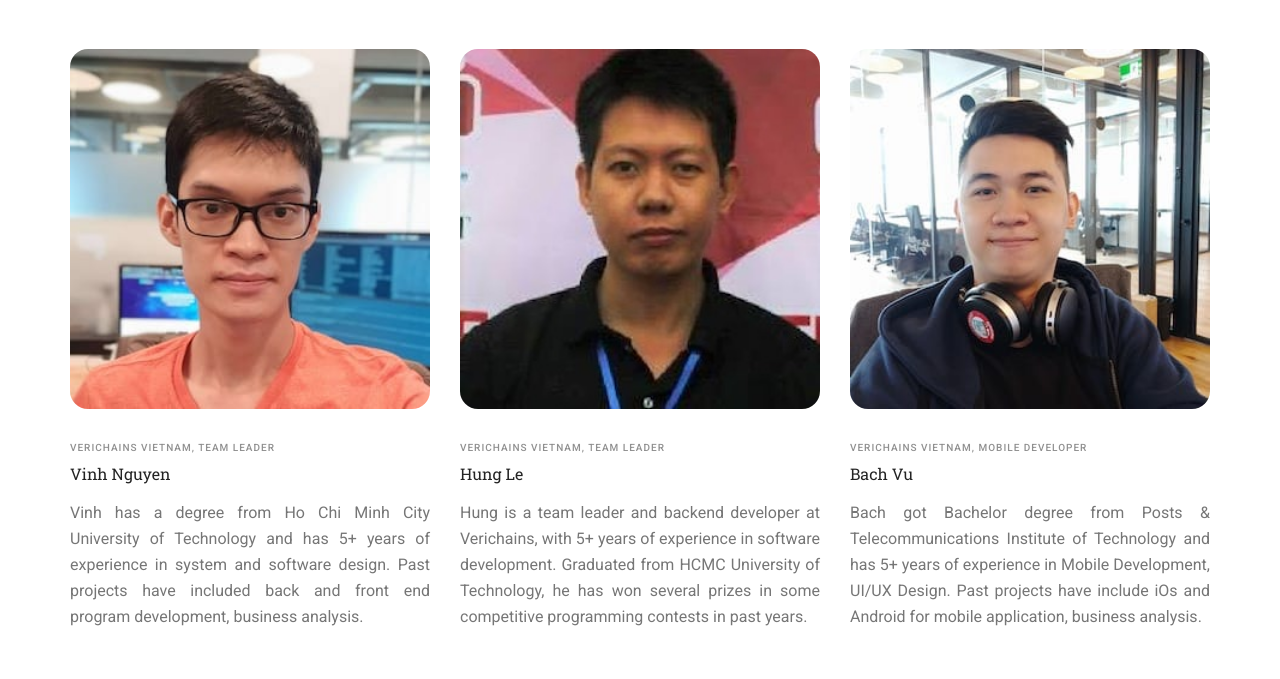
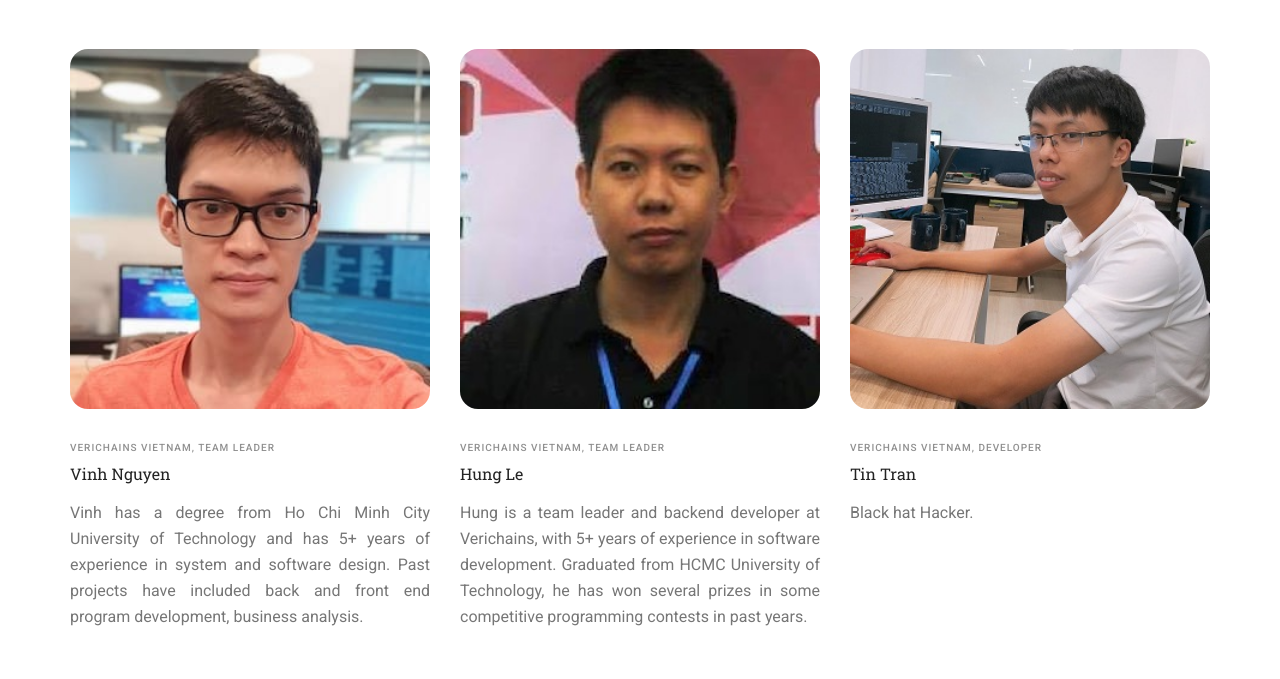
Before and after one commit to trungking/verichains.github.io, a plain HTML site: page team.html in a window 1280 px wide. Shown: the part 2772-3451 px from the top of the page. Drawn offline with Linux system fonts and the light colour scheme.

Commit message:
add Huy and Tin to team remove Bach

```diff
--- a/team.html
+++ b/team.html
@@ -241,14 +241,15 @@
               prizes in some competitive programming contests in past years.</p>
           </div>
         </div>
+
         <div class="col-sm-6 col-xs-12 col-md-4">
           <div class="member member-1">
-            <img alt="pic" src="assets/images/team/vubach.jpg">
-            <h6>VeriChains Vietnam, Mobile Developer</h6>
-            <h5>Bach Vu</h5>
-            <p class="text-justify">Bach got Bachelor degree from Posts & Telecommunications Institute of Technology and has 5+
-              years of experience in Mobile Development, UI/UX Design. Past projects have include iOs and Android for
-              mobile application, business analysis.</p>
+            <img alt="pic" src="assets/images/team/tintran.jpg">
+            <h6>VeriChains Vietnam, Developer</h6>
+            <h5>Tin Tran</h5>
+            <p class="text-justify">
+              Black hat Hacker.
+            </p>
           </div>
         </div>
       </div>
@@ -290,6 +291,17 @@
             <p class="text-justify">
               Nga is a designer at Verichains Vietnam with UI and develop product ideas. Previously, she has 3+ years of
               experience in advertising company.
+            </p>
+          </div>
+        </div>
+
+        <div class="col-sm-6 col-xs-12 col-md-4">
+          <div class="member member-1">
+            <img alt="pic" src="assets/images/team/huyle.jpg">
+            <h6>VeriChains Vietnam, Developer</h6>
+            <h5>Huy Le</h5>
+            <p class="text-justify">
+              Football striker.
             </p>
           </div>
         </div>
```
Also changed, not shown: assets/images/team/huyle.jpg (added), assets/images/team/tintran.jpg (added), assets/images/team/vubach.jpg (deleted).
